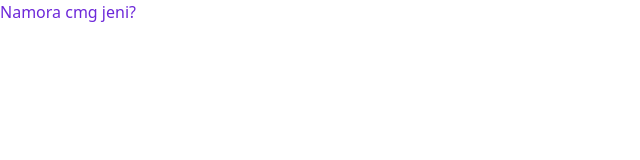
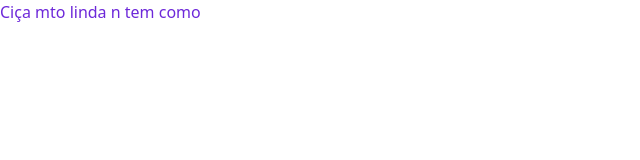
Before and after one commit to Linsmar7/Portfolio, a Next.js app in the folder meusite/: page / in a window 1280 px wide. Shown: the top 160 px of the page, without its empty margins (0-640 px from the left). Built offline with nearby package versions, Linux system fonts and the light colour scheme.

Commit message:
cica linda

```diff
--- a/meusite/pages/index.js
+++ b/meusite/pages/index.js
@@ -4,8 +4,7 @@ import Link from 'next/link'
 export default function Home() {
   return (
     <>
-      <p className='text-purple-700 text-opacity-100'>Namora cmg jeni?</p>
-      <p className='text-purple-700 text-opacity-0'>Se a resposta for n, namora cmg ciça?</p>
+      <p className='text-purple-700 text-opacity-100'>Ciça mto linda n tem como</p>
     </>
   )
 }
```
